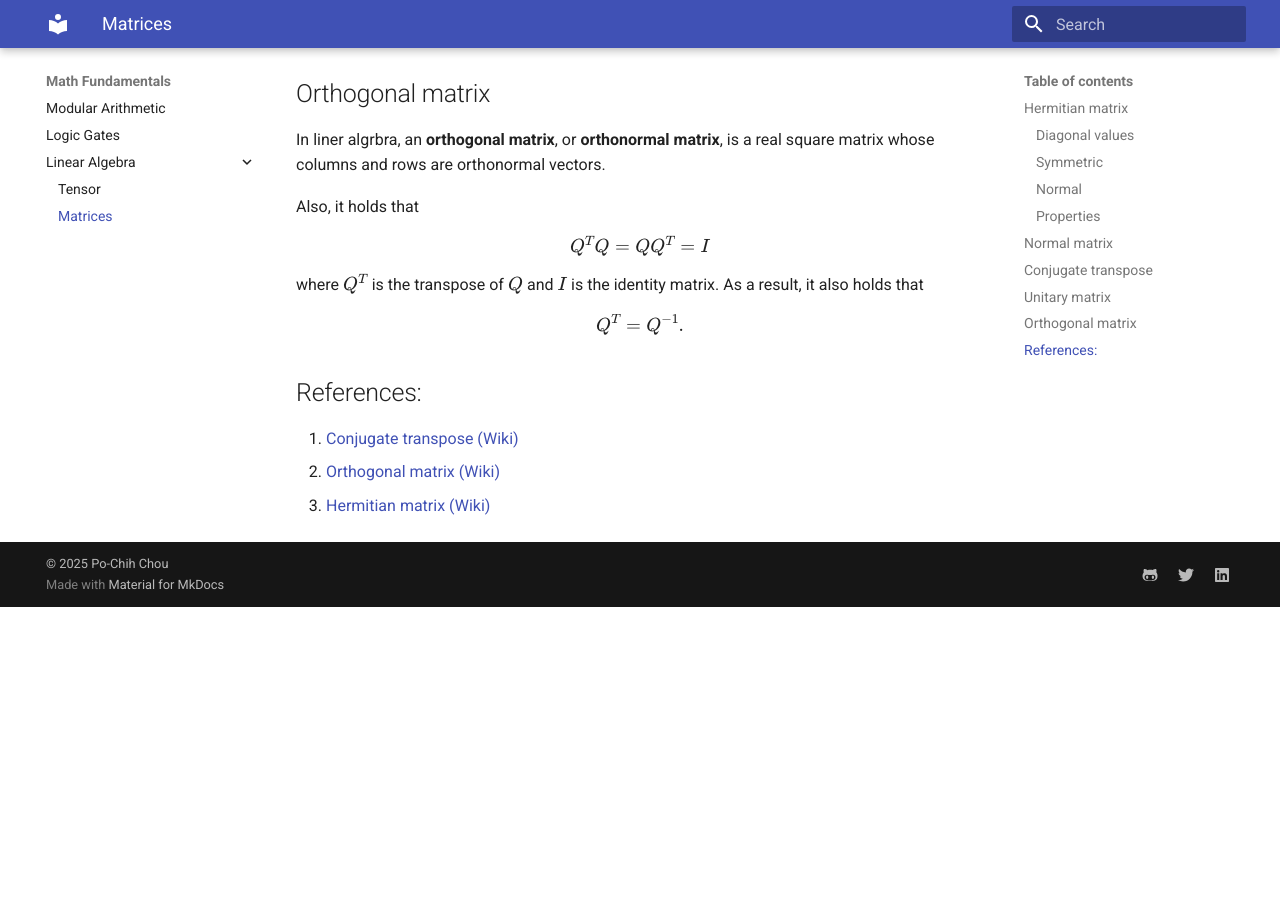
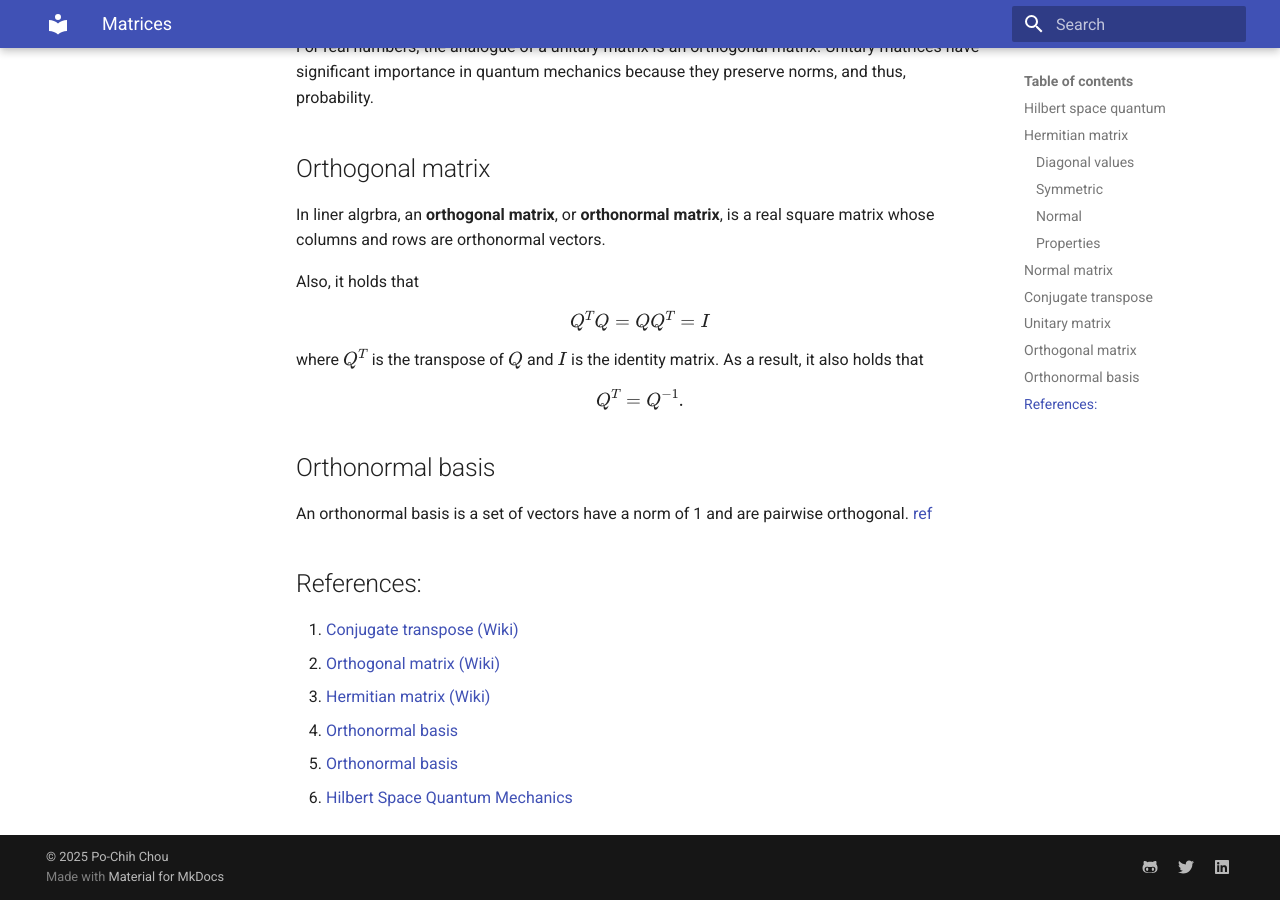
Before and after one commit to pcchouCR97/Understanding-Cryptography-by-Christof-Paar, an MkDocs documentation site: the page built from docs/Math_Fundamentals/matrices.md, in a window 1280 px wide and 900 px high, scrolled down 2162 px. Built offline with MkDocs 1.6.1 and Material for MkDocs 9.7.7, drawn with Linux system fonts in a browser that asks for light colours; formulas are drawn with MathJax 3; before the commit the page ends 2769 px from its top, so only the background shows below that; some of the changed text lies outside the part shown.

Commit message:
20250108_A01

```diff
--- a/docs/Math_Fundamentals/matrices.md
+++ b/docs/Math_Fundamentals/matrices.md
@@ -1,4 +1,8 @@
 # Matrices
+
+## Hilbert space quantum
+
+
 
 ## Hermitian matrix
 
@@ -114,7 +118,13 @@
 Q^{T} = Q^{-1}.
 $$
 
+## Orthonormal basis
+An orthonormal basis is a set of vectors have a norm of 1 and are pairwise orthogonal. [ref](matrices.md#references)
+
 ## References:
 1. [Conjugate transpose (Wiki)](https://en.wikipedia.org/wiki/Conjugate_transpose)
 2. [Orthogonal matrix (Wiki)](https://en.wikipedia.org/wiki/Orthogonal_matrix)
 3. [Hermitian matrix (Wiki)](https://en.wikipedia.org/wiki/Hermitian_matrix)
+4. [Orthonormal basis](https://www.sciencedirect.com/topics/mathematics/orthonormal-basis#:~:text=A%20basis%20is%20orthonormal%20if,product%20spaces%20to%20orthonormal%20bases.)
+5. [Orthonormal basis](https://en.wikipedia.org/wiki/Orthonormal_basis)
+6. [Hilbert Space Quantum Mechanics](https://quantum.phys.cmu.edu/QCQI/qitd114.pdf)
--- a/mkdocs.yml
+++ b/mkdocs.yml
@@ -29,7 +29,8 @@
       - Logic Gates: Math_Fundamentals/logic_gates.md
       - Linear Algebra:
         - Tensor: Math_Fundamentals/linear_algebr_tensor.md
-        - Matrices: Math_Fundamentals/matrices.md
+        - Matrices: MHilath_Fundamentals/matrices.md
+      - Hilbert Space: Math_Fundamentals/hilbert_space.md
   - Quantum Mechanics:
       - Basics:
         - Qubit(s): quantum_mechanics/Qubit.md
@@ -73,6 +74,7 @@
 # Plugins
 #plugins:
 #  - mathjax
+#  - open-in-new-tab
 
 extra_javascript:
   - https://cdn.mathjax.org/mathjax/latest/MathJax.js?config=TeX-MML-AM_CHTML
```
Also changed, not shown: docs/Math_Fundamentals/hilbert_space.md (added, +128 -0 lines), docs/QuantumOpt/VQE.md (+6 -6 lines).
